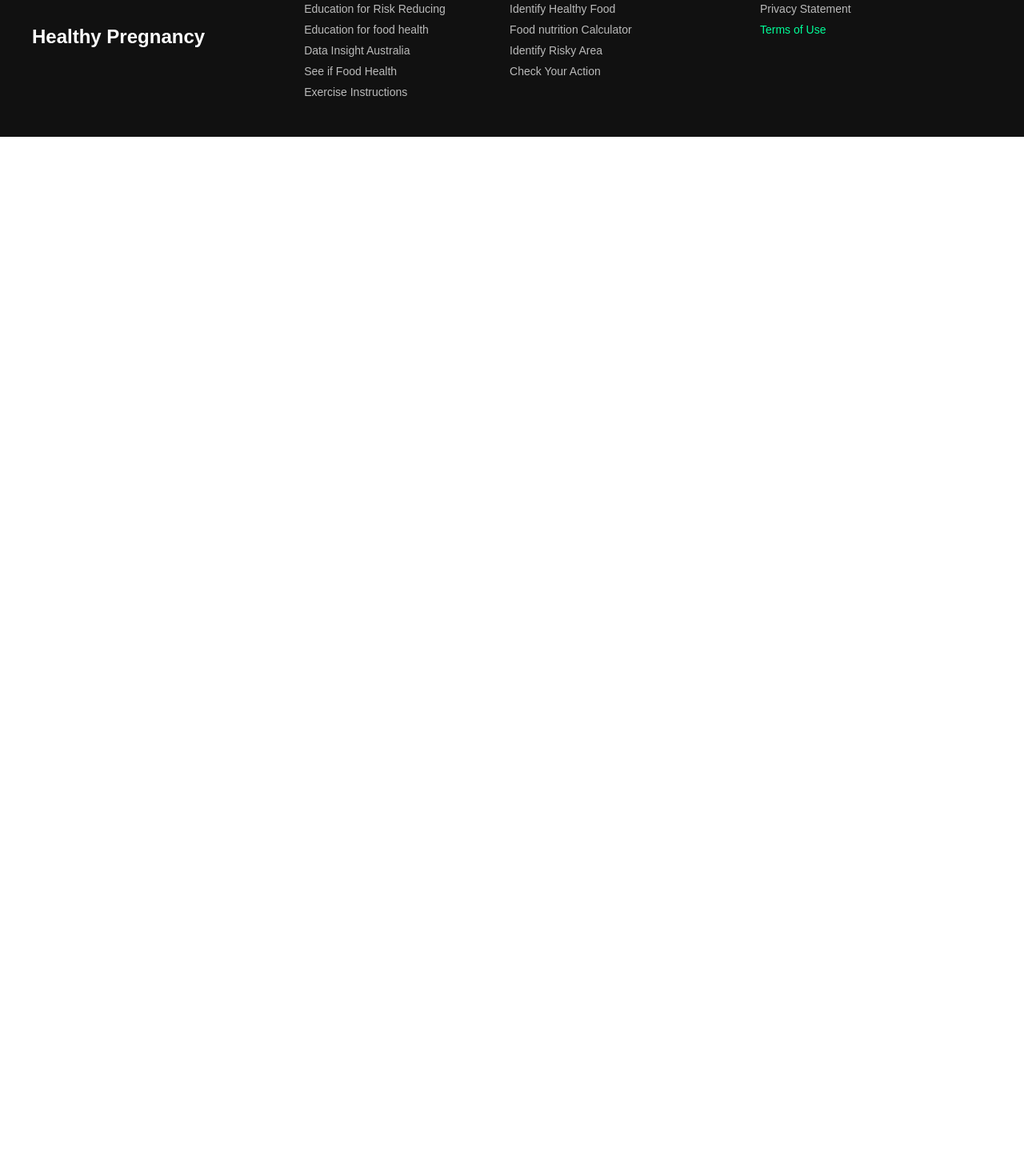
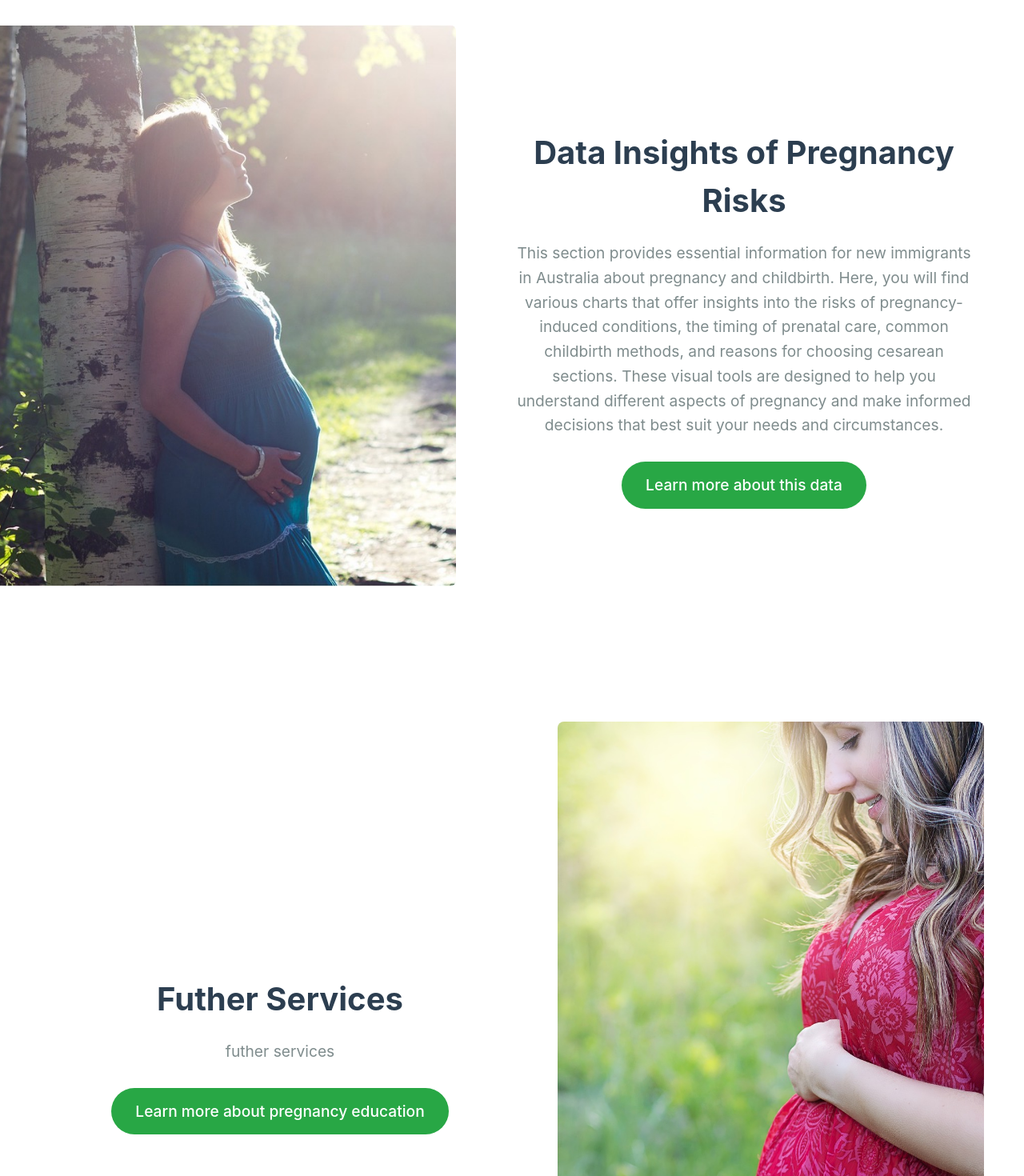
Before and after one commit to Maxi7799/HealthyPregnancy, a React (Vite) app in the folder vite-project/: page / in a window 1280 px wide. Shown: the part 960-2430 px from the top of the page at 80% size. Before the commit the page ends 1131 px from the top, so only its background shows below. Built offline with nearby package versions, Linux system fonts and the light colour scheme.

Commit message:
feat: Add two pages below the hero page at home

```diff
--- a/vite-project/src/components/header/header.css
+++ b/vite-project/src/components/header/header.css
@@ -5,7 +5,7 @@
   justify-content: space-around;
   align-items: center;
   border-bottom: 2px solid #000;
-  background-color: rgba(254, 212, 213, 0.074);
+  background-color: rgba(254, 212, 213, 0.159);
 }
 
 .icon-main {
--- /dev/null
+++ b/vite-project/src/components/home-sec/index.css
@@ -0,0 +1,79 @@
+
+.vertical-image-section {
+  display: flex;
+  align-items: center;
+  justify-content: space-between;
+  max-width: 1300px;
+  margin: 0 auto;
+  padding: 60px 20px;
+  /* margin-top: 10px;  */
+  height: 800px;
+
+}
+
+.image-container {
+  flex: 1;
+  display: flex;
+  justify-content: flex-start;
+  align-items: center;
+}
+
+.image-container img {
+  width: 100%;
+  max-width: 500px;
+  border-radius: 8px;
+  margin-left: 30px;
+}
+
+.content-container {
+  flex: 1;
+  padding-left: 40px;
+}
+
+.content-container h2 {
+  font-size: 2.5em;
+  color: #2c3e50;
+  margin-bottom: 20px;
+}
+
+.content-container p {
+  font-size: 1.2em;
+  color: #7f8c8d;
+  margin-bottom: 30px;
+  line-height: 1.6;
+}
+
+.buttons-container {
+  display: flex;
+  flex-direction: column;
+  gap: 20px;
+  align-items: center; /* This centers the buttons horizontally */
+  text-align: center;
+}
+
+.primary-button, .secondary-button {
+  max-width: 300px;
+  padding: 15px 30px;
+  font-size: 1.2em;
+  color: #fff;
+  border: none;
+  border-radius: 50px;
+  cursor: pointer;
+  transition: background-color 0.3s ease;
+}
+
+.primary-button {
+  background-color: #28a745;
+}
+
+.primary-button:hover {
+  background-color: #218838;
+}
+
+.secondary-button {
+  background-color: #28a745;
+}
+
+.secondary-button:hover {
+  background-color: #218838;
+}
--- /dev/null
+++ b/vite-project/src/components/home-sec/index.tsx
@@ -0,0 +1,33 @@
+import React from "react";
+import "./index.css";
+import leftImage from "../../assets/home-sec.jpg";
+import { Link } from "react-router-dom";
+
+export const HomeSec: React.FC = () => {
+  return (
+    <div className="vertical-image-section">
+      <div className="image-container">
+        <img src={leftImage} alt="Descriptive Alt Text" />
+      </div>
+      <div className="content-container">
+        <h2>Data Insights of Pregnancy Risks</h2>
+        <p>
+          This section provides essential information for new immigrants in
+          Australia about pregnancy and childbirth. Here, you will find various
+          charts that offer insights into the risks of pregnancy-induced
+          conditions, the timing of prenatal care, common childbirth methods,
+          and reasons for choosing cesarean sections. These visual tools are
+          designed to help you understand different aspects of pregnancy and
+          make informed decisions that best suit your needs and circumstances.
+        </p>
+        <p></p>
+        <div className="buttons-container">
+          <Link to="/datainsight" className="primary-button">
+            Learn more about this data
+          </Link>
+          {/* <button className="secondary-button">Open call for papers</button> */}
+        </div>
+      </div>
+    </div>
+  );
+};
--- /dev/null
+++ b/vite-project/src/components/home-third/index.css
@@ -0,0 +1,78 @@
+.right-image-section {
+  display: flex;
+  align-items: center;
+  justify-content: space-between;
+  max-width: 1500px;
+  margin: 0 auto;
+  padding: 60px 20px;
+  height: 800px;
+}
+
+.image-container {
+  flex: 1;
+  display: flex;
+  justify-content: flex-end;
+  align-items: center;
+}
+
+.image-container img {
+  width: 100%;
+  max-width: 600px;
+  max-height: 800px;
+  border-radius: 8px;
+  margin-right: 30px;
+}
+
+.content-container {
+  flex: 1;
+  padding-right: 40px; /* Adjusted to align text to the left */
+}
+
+.content-container h2 {
+  font-size: 2.5em;
+  color: #2c3e50;
+  margin-bottom: 20px;
+}
+
+.content-container p {
+  font-size: 1.2em;
+  color: #7f8c8d;
+  margin-bottom: 30px;
+  line-height: 1.6;
+}
+
+
+.buttons-container {
+  display: flex;
+  flex-direction: column;
+  gap: 20px;
+  align-items: center;
+  text-align: center;
+}
+
+.primary-button, .secondary-button {
+  max-width: 400px;
+  padding: 15px 30px;
+  font-size: 1.2em;
+  color: #fff;
+  border: none;
+  border-radius: 50px;
+  cursor: pointer;
+  transition: background-color 0.3s ease;
+}
+
+.primary-button {
+  background-color: #28a745;
+}
+
+.primary-button:hover {
+  background-color: #218838;
+}
+
+.secondary-button {
+  background-color: #28a745;
+}
+
+.secondary-button:hover {
+  background-color: #218838;
+}
--- /dev/null
+++ b/vite-project/src/components/home-third/index.tsx
@@ -0,0 +1,25 @@
+import React from "react";
+import "./index.css";
+import rightImage from "../../assets/home-third.jpg";
+import { Link } from "react-router-dom";
+
+export const HomeThird: React.FC = () => {
+  return (
+    <div className="right-image-section">
+      <div className="content-container">
+        <h2>Futher Services</h2>
+        <p>
+          futher services
+        </p>
+        <div className="buttons-container">
+          <Link to="/educational" className="primary-button">
+            Learn more about pregnancy education
+          </Link>
+        </div>
+      </div>
+      <div className="image-container">
+        <img src={rightImage} alt="Descriptive Alt Text" />
+      </div>
+    </div>
+  );
+};
--- a/vite-project/src/components/main/index.css
+++ b/vite-project/src/components/main/index.css
@@ -1,4 +1,5 @@
 .main-box {
     display: flex;
-    background-color: rgba(254, 212, 213, 0.074);
+    background-color: rgba(254, 212, 213, 0.159);
+    height: 800px;
 }
--- a/vite-project/src/components/main/index.tsx
+++ b/vite-project/src/components/main/index.tsx
@@ -1,12 +1,11 @@
 import "./index.css";
-import Slideshow from "./sildeshow"
+import Slideshow from "../slideshow/sildeshow"
 
 
 export function MainBox() {
   return (
     <div className="main-box">
       <Slideshow />
-
     </div>
   );
 }
--- a/vite-project/src/view/home/index.tsx
+++ b/vite-project/src/view/home/index.tsx
@@ -1,5 +1,7 @@
 import { Footer } from "../../components/footer/index.tsx";
 import { Header } from "../../components/header/header.tsx";
+import { HomeSec } from "../../components/home-sec/index.tsx";
+import { HomeThird } from "../../components/home-third/index.tsx";
 import { MainBox } from "../../components/main/index.tsx";
 
 export function Home() {
@@ -7,6 +9,8 @@ export function Home() {
     <>
       <Header />
       <MainBox />
+      <HomeSec />
+      <HomeThird />
       <Footer />
     </>
   );
```
Also changed, not shown: vite-project/src/assets/home-sec.jpg (added), vite-project/src/assets/home-third.jpg (added), vite-project/src/components/slideshow/sildeshow.tsx (renamed from vite-project/src/components/main/sildeshow.tsx), vite-project/src/components/slideshow/slideshow.css (renamed from vite-project/src/components/main/slideshow.css).
